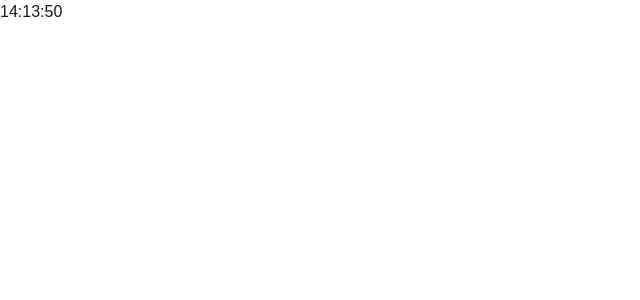
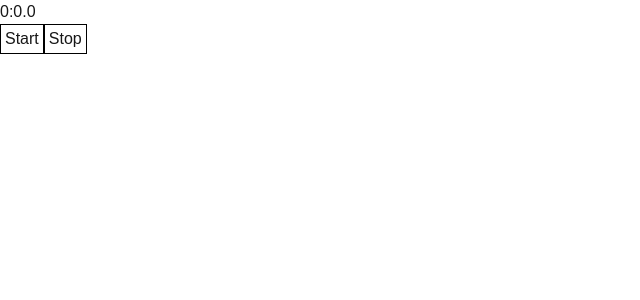
Before and after one commit to imaginarynil/clock, a Next.js app: page / in a window 1280 px wide. Shown: the top 300 px of the page, without its empty margins (0-640 px from the left). Built offline with nearby package versions, Linux system fonts and the light colour scheme.

Commit message:
add timer (decimal only)

```diff
--- /dev/null
+++ b/src/app/Stopwatch.tsx
@@ -0,0 +1,36 @@
+import "@/app/style.css";
+import { useRef, useState } from "react";
+
+function Stopwatch() {
+  const [hour, setHour] = useState(0);
+  const [minute, setMinute] = useState(0);
+  const [second, setSecond] = useState(0);
+  const [decimal, setDecimal] = useState(0);
+  const [intervalId, setIntervalId] = useState<any>(undefined);
+  function start() {
+    if (intervalId == undefined)
+      setIntervalId(
+        setInterval(() => {
+          setDecimal((decimal) => (decimal + 1) % (100 + 1));
+        }, 6),
+      );
+  }
+  function stop() {
+    clearInterval(intervalId);
+    setIntervalId(undefined);
+  }
+  return (
+    <div>
+      <div>
+        {hour > 0 && <span>{hour}:</span>}
+        <span>{minute}:</span>
+        <span>{second}.</span>
+        <span>{decimal}</span>
+      </div>
+      <button onClick={start}>Start</button>
+      <button onClick={stop}>Stop</button>
+    </div>
+  );
+}
+
+export default Stopwatch;
--- a/src/app/page.tsx
+++ b/src/app/page.tsx
@@ -2,6 +2,7 @@
 
 import Image from "next/image";
 import { useEffect, useState } from "react";
+import Stopwatch from "./Stopwatch";
 
 export default function Home() {
   const [date, setDate] = useState(new Date());
@@ -14,8 +15,11 @@ export default function Home() {
     };
   }, []);
   return (
-    <p>
-      {date.getHours()}:{date.getMinutes()}:{date.getSeconds()}
-    </p>
+    <div>
+      {/* <p>
+        {date.getHours()}:{date.getMinutes()}:{date.getSeconds()}
+      </p> */}
+      <Stopwatch />
+    </div>
   );
 }
--- /dev/null
+++ b/src/app/style.css
@@ -0,0 +1,4 @@
+button {
+    border: 1px solid black;
+    padding: 2px 4px 2px 4px;
+}
```
